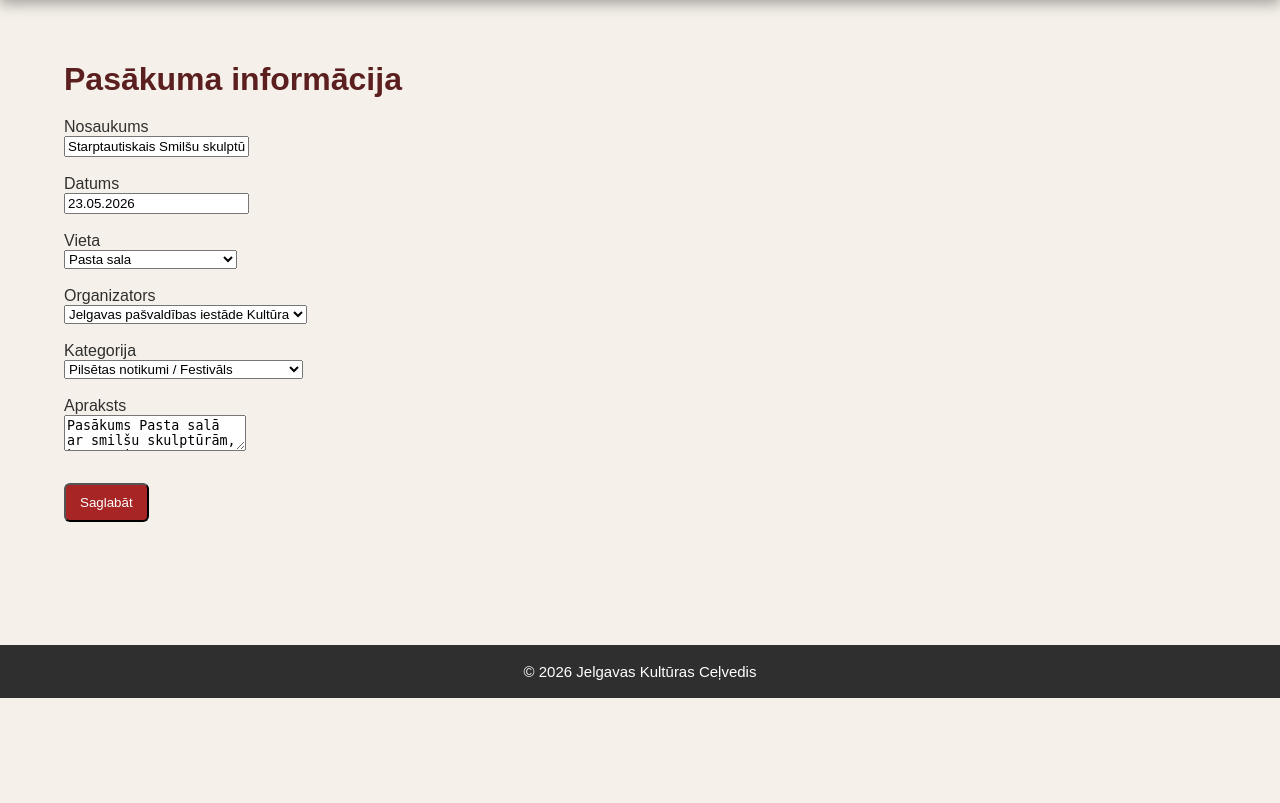
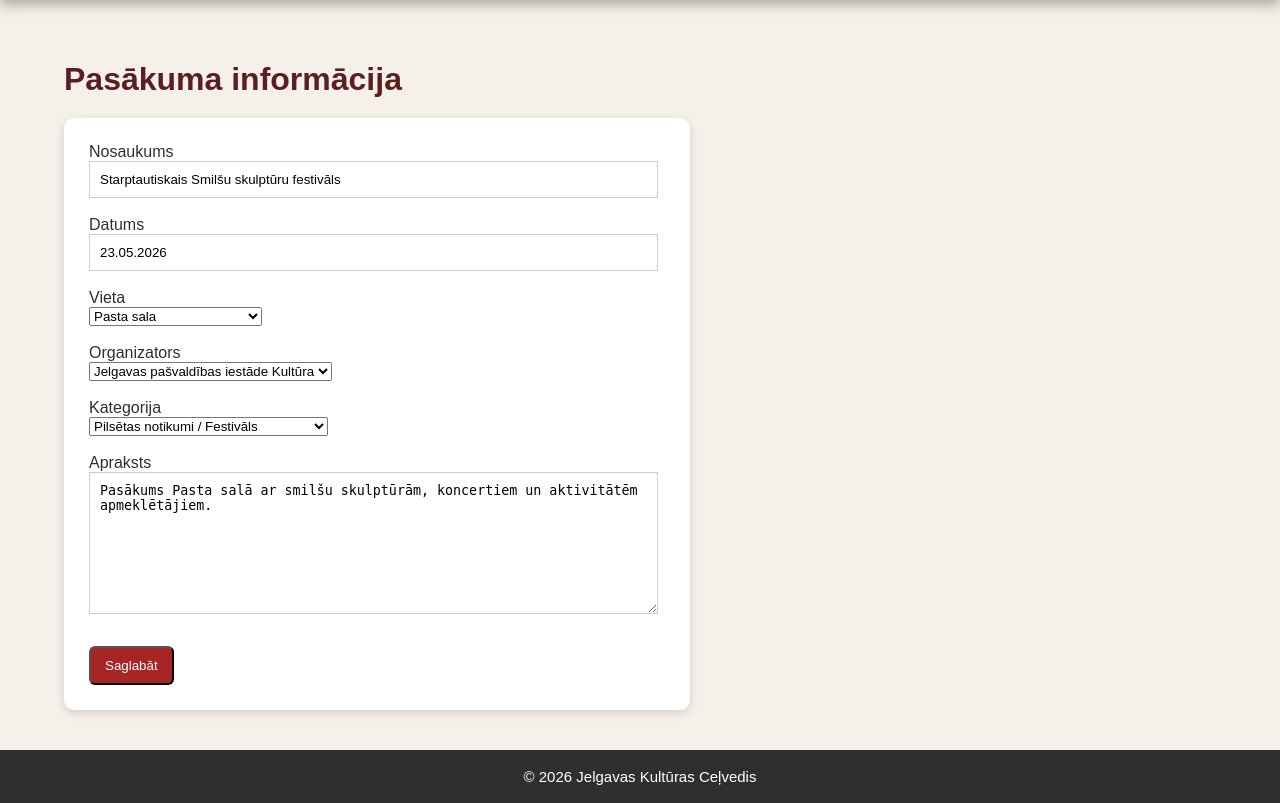
Before and after one commit to ReinisSmilga/Programesanas-projekts, a Flask app: page /pasakumi/1/edit in a window 1280 px wide. Shown: the part 102-905 px from the top of the page. Before the commit the page ends 800 px from the top, so only its background shows below. Run offline with Flask 3, Linux system fonts and the light colour scheme; data comes from the database, SQL or seed files in the repository.

Commit message:
salaboju kļūmi ar klasēm (CSS)

```diff
--- a/static/style.css
+++ b/static/style.css
@@ -179,7 +179,7 @@ footer p {
     box-shadow: 0 3px 10px rgba(0,0,0,0.15);
 }
 
-.help_form {
+.form {
     width: 50%;
     background-color: white;
     padding: 25px;
@@ -187,13 +187,13 @@ footer p {
     box-shadow: 0 3px 10px rgba(0,0,0,0.15);
 }
 
-.help_form input,.help_form textarea {
+.form input,.form textarea {
     width: 95%;
     padding: 10px;
     border: 1px solid #ccc;
 }
 
-.help_form textarea {
+.form textarea {
     height: 120px;
 }
 
--- a/templates/edit.html
+++ b/templates/edit.html
@@ -5,7 +5,7 @@
 {% block content %}
 <h1>Pasākuma informācija</h1>
 
-<form method="POST">
+<form method="POST" class="form">
     <label>Nosaukums</label><br>
     <input type="text" name="title" value="{{ event['title'] }}" required><br><br>
 
--- a/templates/help.html
+++ b/templates/help.html
@@ -20,7 +20,7 @@
         <p><strong>info@jelgavaskultura.lv</strong></p>
     </div>
 
-    <div class="help_form">
+    <div class="form">
         <h2>Sazinies ar mums</h2>
 
         <form method="POST" onsubmit="this.reset(); document.getElementById('form-message').innerText='Iesniegts!'; return false;">
```
